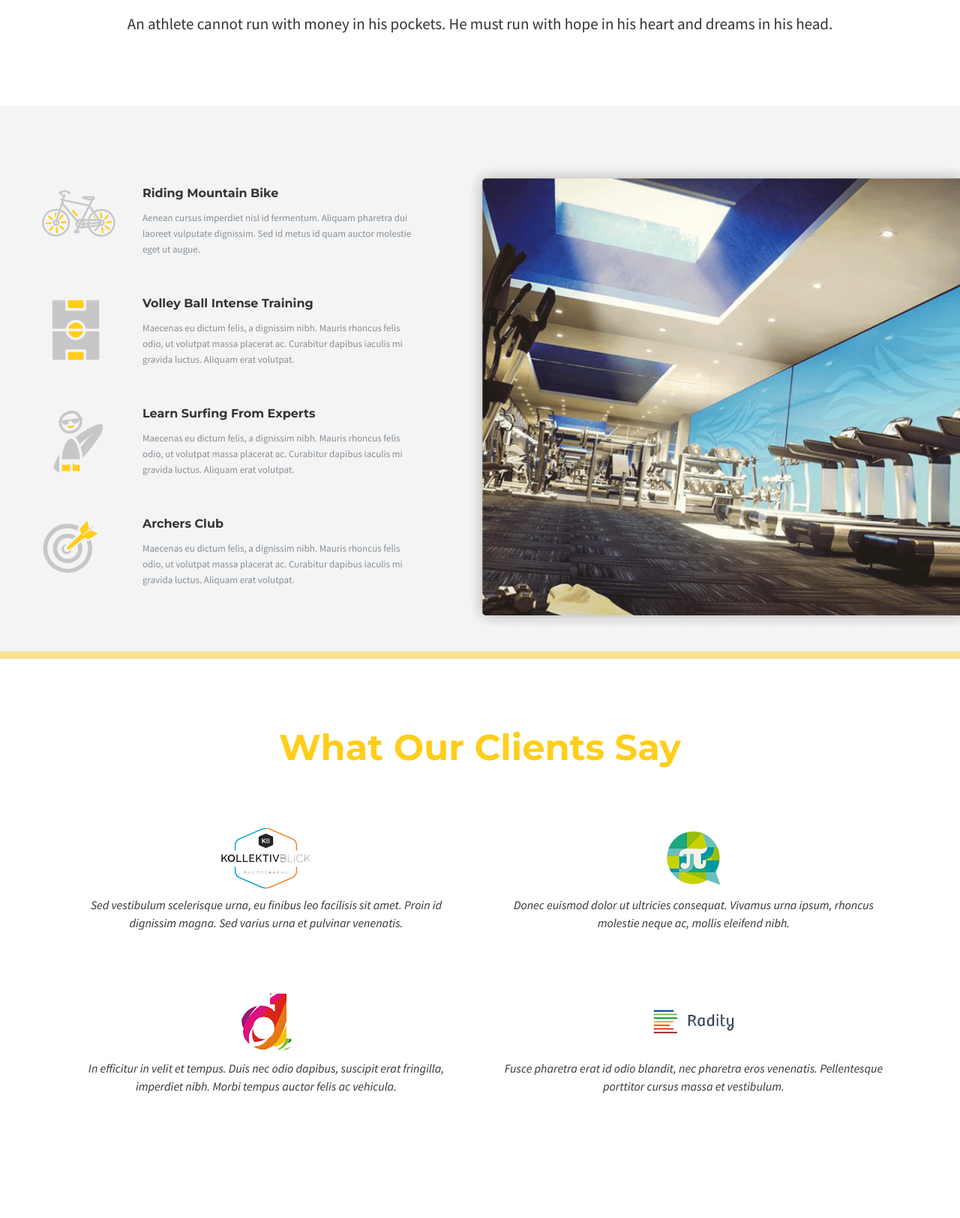
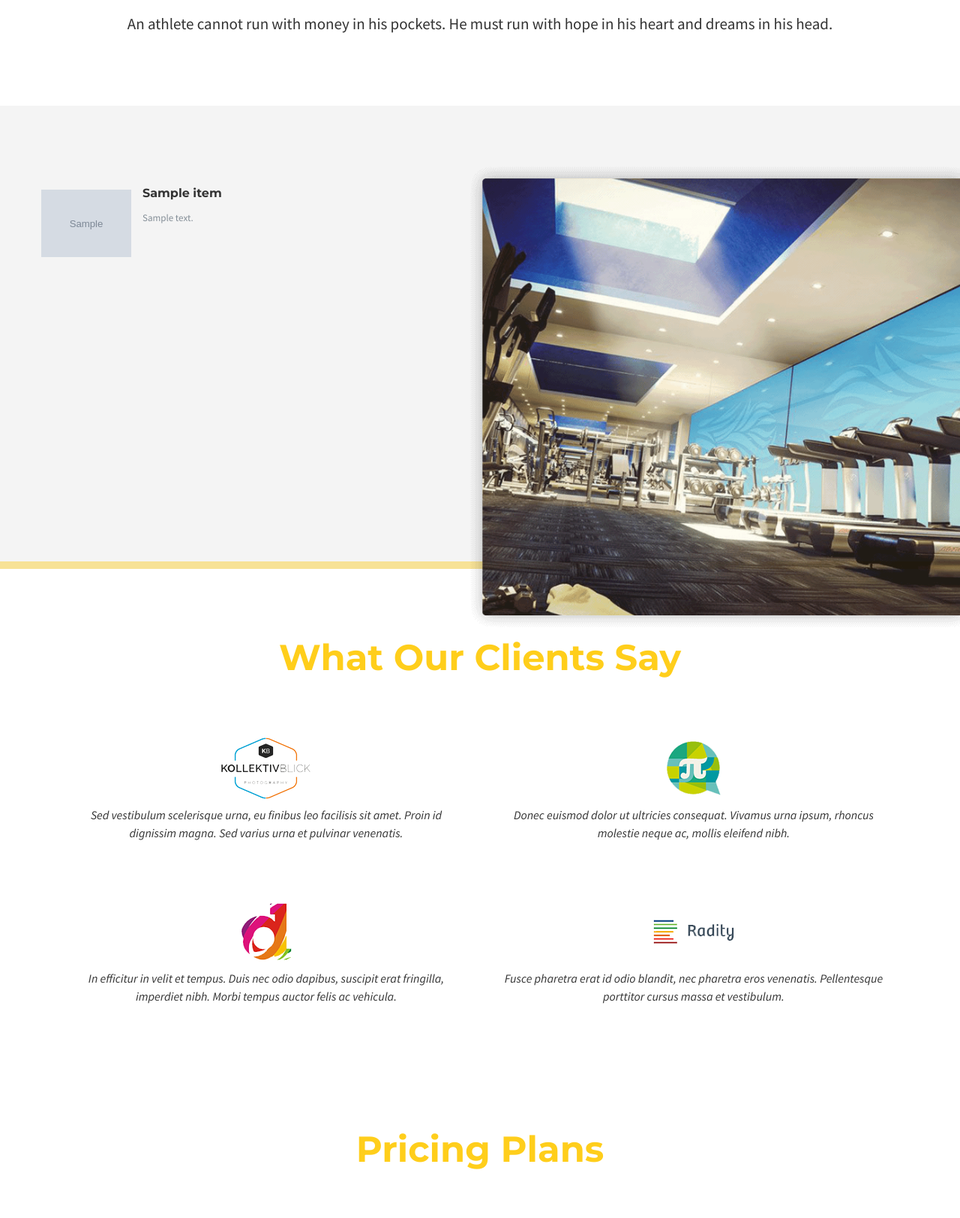
Before and after one commit to Said007701/your-sports, a Django app: template myproject/myapp/templates/index.html in a window 1280 px wide. Shown: the part 984-2609 px from the top of the page at 75% size. Run offline with Django 5.2, Linux system fonts and the light colour scheme; the template is opened without the code that fills it: most values are stand-ins (such as "Sample title", 1, 10 or a date in 2020); grey boxes marked "Sample" are stand-in pictures; some libraries are stand-ins or nearby versions.

Commit message:
training for

```diff
--- a/myproject/myapp/templates/index.html
+++ b/myproject/myapp/templates/index.html
@@ -74,40 +74,15 @@
 				<div class="col-md-5">
 					<ul class="visual-list">
 						<li>
+							{% for item in copy_cont%}
 							<div class="img-holder">
-								<img src="{%static 'images/graph-04.svg'%}" width="110" alt="">
+								<img src="{% static 'images/'|add:item.img %}" width="120" alt="">
 							</div>
 							<div class="text-holder">
-								<h3>Riding Mountain Bike</h3>
-								<p>Aenean cursus imperdiet nisl id fermentum. Aliquam pharetra dui laoreet vulputate dignissim. Sed id metus id quam auctor molestie eget ut augue. </p>
+								<h3>{{item.name}}</h3>
+								<p>{{item.text}}</p>
 							</div>
-						</li>
-						<li>
-							<div class="img-holder">
-								<img class="pull-left" src="{%static 'images/graph-03.svg'%}" width="90" alt="">
-							</div>
-							<div class="text-holder">
-								<h3>Volley Ball Intense Training</h3>
-								<p>Maecenas eu dictum felis, a dignissim nibh. Mauris rhoncus felis odio, ut volutpat massa placerat ac. Curabitur dapibus iaculis mi gravida luctus. Aliquam erat volutpat. </p>
-							</div>
-						</li>
-						<li>
-							<div class="img-holder">
-								<img src="{%static 'images/graph-02.svg'%}" height="84" alt="">
-							</div>
-							<div class="text-holder">
-								<h3>Learn Surfing From Experts</h3>
-								<p>Maecenas eu dictum felis, a dignissim nibh. Mauris rhoncus felis odio, ut volutpat massa placerat ac. Curabitur dapibus iaculis mi gravida luctus. Aliquam erat volutpat. </p>
-							</div>
-						</li>
-						<li>
-							<div class="img-holder">
-								<img src="{%static 'images/graph-01.svg'%}" height="71" alt="">
-							</div>
-							<div class="text-holder">
-								<h3>Archers Club</h3>
-								<p>Maecenas eu dictum felis, a dignissim nibh. Mauris rhoncus felis odio, ut volutpat massa placerat ac. Curabitur dapibus iaculis mi gravida luctus. Aliquam erat volutpat. </p>
-							</div>
+							{%endfor%}
 						</li>
 					</ul>
 				</div>
```
Also changed, not shown: myproject/myapp/views.py (+7 -2 lines).
